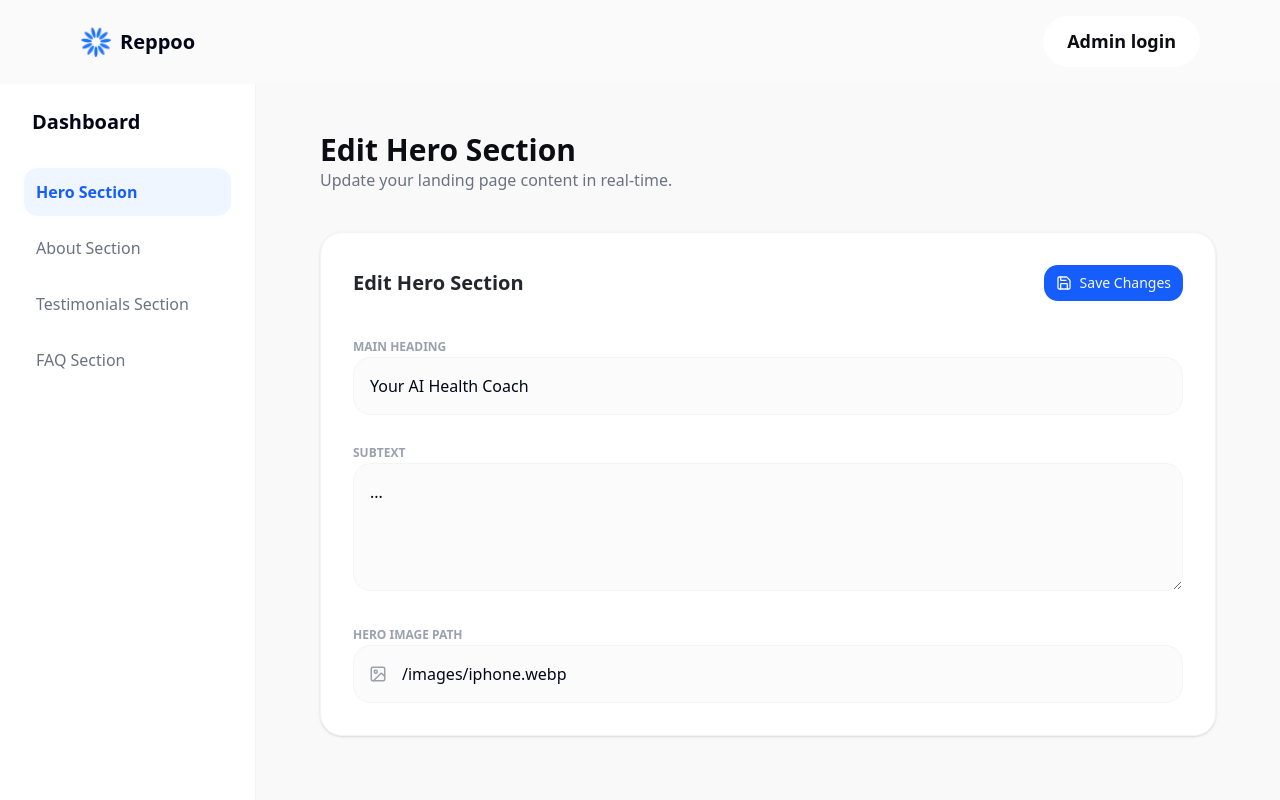
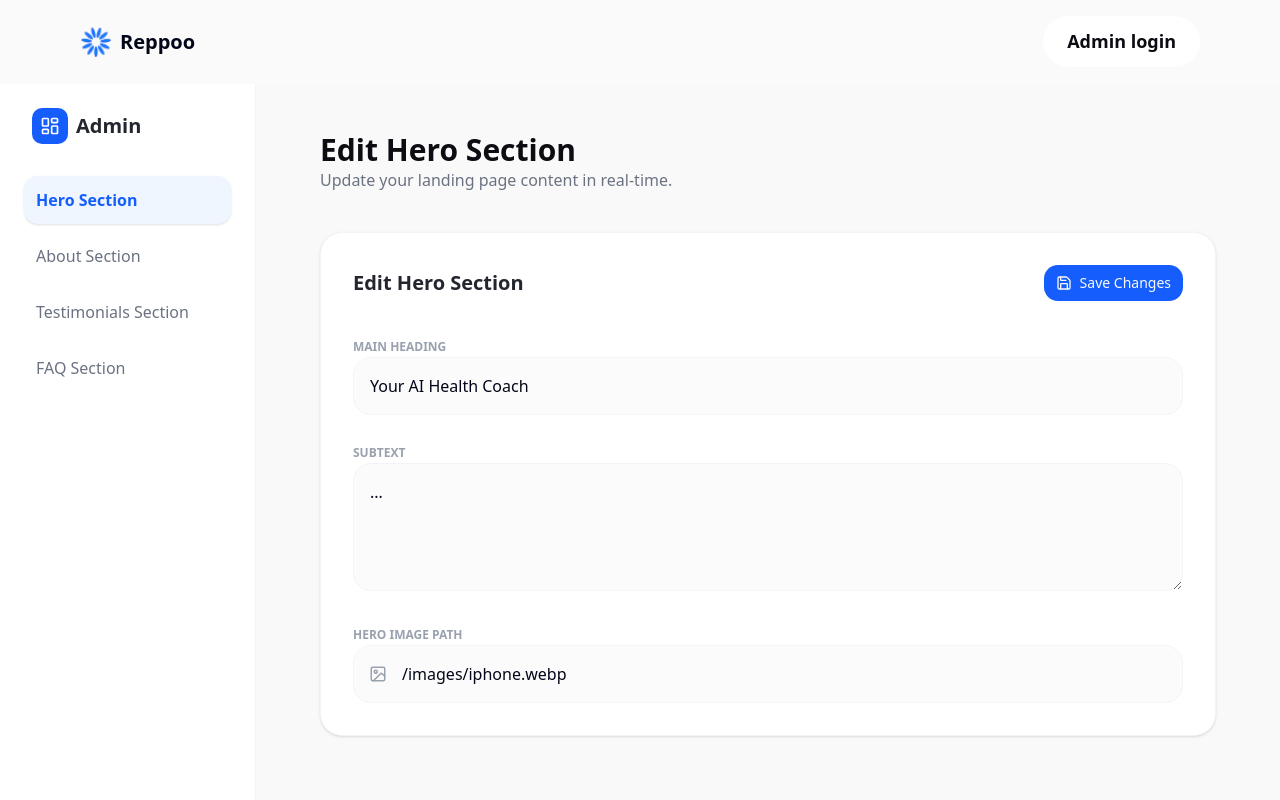
Before and after one commit to NirmalVG/reppoo, a Next.js app: page /dashboard in a window 1280 px wide. Shown: the top 800 px of the page. Built offline with nearby package versions, Linux system fonts and the light colour scheme; no server answers.

Commit message:
admin responsive

```diff
--- a/components/AdminSidebar.tsx
+++ b/components/AdminSidebar.tsx
@@ -1,16 +1,69 @@
+"use client"
+import { Menu, X, LayoutDashboard } from "lucide-react"
+import { useState } from "react"
+
 const sections = ["Hero", "About", "Testimonials", "FAQ"]
 
-export const AdminSidebar = ({ active, setActive }: any) => (
-  <aside className="w-64 bg-white border-r border-gray-100 p-6 flex flex-col gap-2">
-    <h2 className="text-xl font-bold mb-6 px-2">Dashboard</h2>
+export const AdminSidebar = ({ active, setActive }: any) => {
+  const [isOpen, setIsOpen] = useState(false)
+
+  const NavContent = () => (
+    <>
+      <div className="flex items-center gap-2 mb-8 px-2">
+        <div className="bg-blue-600 p-2 rounded-lg text-white">
+          <LayoutDashboard size={20} />
+        </div>
+        <h2 className="text-xl font-bold text-[#23262F]">Admin</h2>
+      </div>
+
+      <nav className="flex flex-col gap-2">
         {sections.map((s) => (
           <button
             key={s}
-        onClick={() => setActive(s)}
-        className={`text-left p-3 rounded-xl cursor-pointer transition-all ${active === s ? "bg-blue-50 text-blue-600 font-bold" : "text-gray-500 hover:bg-gray-50"}`}
+            onClick={() => {
+              setActive(s)
+              setIsOpen(false)
+            }}
+            className={`text-left p-3 rounded-xl cursor-pointer transition-all ${
+              active === s
+                ? "bg-blue-50 text-blue-600 font-bold shadow-sm"
+                : "text-gray-500 hover:bg-gray-50 hover:translate-x-1"
+            }`}
           >
             {s} Section
           </button>
         ))}
+      </nav>
+    </>
+  )
+
+  return (
+    <>
+      <div className="lg:hidden fixed top-4 left-4 z-50">
+        <button
+          onClick={() => setIsOpen(!isOpen)}
+          className="p-3 bg-white border border-gray-100 rounded-2xl shadow-lg text-gray-600"
+        >
+          {isOpen ? <X size={24} /> : <Menu size={24} />}
+        </button>
+      </div>
+
+      {isOpen && (
+        <div
+          className="lg:hidden fixed inset-0 bg-black/20 backdrop-blur-sm z-40"
+          onClick={() => setIsOpen(false)}
+        />
+      )}
+      <aside
+        className={`
+        fixed lg:static inset-y-0 left-0 z-40
+        w-64 bg-white border-r border-gray-100 p-6
+        transform transition-transform duration-300 ease-in-out
+        ${isOpen ? "translate-x-0" : "-translate-x-full lg:translate-x-0"}
+      `}
+      >
+        <NavContent />
       </aside>
+    </>
   )
+}
--- a/components/admin/TestimonialEditor.tsx
+++ b/components/admin/TestimonialEditor.tsx
@@ -44,8 +44,8 @@ export const TestimonialEditor = () => {
   }
 
   return (
-    <div className="space-y-6 animate-in fade-in duration-500">
-      <div className="flex justify-between items-center mb-8">
+    <div className="space-y-6 animate-in fade-in duration-500 pb-20 lg:pb-0">
+      <div className="flex flex-col sm:flex-row justify-between items-start sm:items-center gap-4 mb-8">
         <div>
           <h3 className="text-xl font-bold text-[#23262F]">
             Manage Testimonials
@@ -54,25 +54,27 @@ export const TestimonialEditor = () => {
             Add or edit user reviews for the landing page.
           </p>
         </div>
-        <div className="flex gap-3">
+
+        <div className="flex w-full sm:w-auto gap-3">
           <Button
             onClick={addTestimonial}
             variant="outline"
-            className="rounded-xl gap-2 cursor-pointer border-gray-200"
+            className="flex-1 sm:flex-none rounded-xl gap-2 cursor-pointer border-gray-200 h-11"
           >
-            <Plus size={18} /> Add New
+            <Plus size={18} /> <span className="hidden xs:inline">Add New</span>
+            <span className="xs:hidden">Add</span>
           </Button>
           <Button
             onClick={handleSave}
             disabled={isSaving}
-            className="bg-blue-600 hover:bg-blue-700 cursor-pointer text-white rounded-xl gap-2 min-w-[120px]"
+            className="flex-1 sm:flex-none bg-blue-600 hover:bg-blue-700 cursor-pointer text-white rounded-xl gap-2 min-w-[120px] h-11"
           >
             {isSaving ? (
               <Loader2 className="animate-spin" size={18} />
             ) : (
               <Save size={18} />
             )}
-            Save All
+            {isSaving ? "Saving..." : "Save All"}
           </Button>
         </div>
       </div>
@@ -82,18 +84,18 @@ export const TestimonialEditor = () => {
           safeTestimonials.map((item: any, index: number) => (
             <div
               key={item.id || index}
-              className="p-6 border border-gray-100 rounded-3xl bg-[#FBFBFB] relative group transition-all hover:border-blue-100 shadow-sm"
+              className="p-4 sm:p-6 border border-gray-100 rounded-2xl sm:rounded-3xl bg-[#FBFBFB] relative group transition-all hover:border-blue-100 shadow-sm"
             >
               <button
                 onClick={() => removeTestimonial(index)}
-                className="absolute -top-2 -right-2 p-2 cursor-pointer bg-white text-red-500 rounded-full opacity-0 group-hover:opacity-100 transition-opacity border border-red-100 shadow-sm hover:bg-red-50"
+                className="absolute -top-2 -right-2 p-2.5 cursor-pointer bg-white text-red-500 rounded-full sm:opacity-0 group-hover:opacity-100 transition-opacity border border-red-100 shadow-md hover:bg-red-50 z-10"
               >
                 <Trash2 size={16} />
               </button>
 
               <div className="grid grid-cols-1 md:grid-cols-2 gap-4 mb-4">
-                <div className="space-y-2">
-                  <label className="text-[10px] font-bold uppercase tracking-widest text-gray-400">
+                <div className="space-y-1.5">
+                  <label className="text-[10px] font-bold uppercase tracking-widest text-gray-400 ml-1">
                     Author Name
                   </label>
                   <input
@@ -101,12 +103,12 @@ export const TestimonialEditor = () => {
                     onChange={(e) =>
                       updateTestimonial(index, "author", e.target.value)
                     }
-                    className="w-full p-3 rounded-xl border border-gray-100 focus:ring-2 focus:ring-blue-500 outline-none text-sm"
+                    className="w-full p-3 rounded-xl border border-gray-100 bg-white focus:ring-2 focus:ring-blue-500 outline-none text-sm transition-all"
                     placeholder="e.g. Edgar Thompson"
                   />
                 </div>
-                <div className="space-y-2">
-                  <label className="text-[10px] font-bold uppercase tracking-widest text-gray-400">
+                <div className="space-y-1.5">
+                  <label className="text-[10px] font-bold uppercase tracking-widest text-gray-400 ml-1">
                     Role / Company
                   </label>
                   <input
@@ -114,14 +116,14 @@ export const TestimonialEditor = () => {
                     onChange={(e) =>
                       updateTestimonial(index, "subtitle", e.target.value)
                     }
-                    className="w-full p-3 rounded-xl border border-gray-100 focus:ring-2 focus:ring-blue-500 outline-none text-sm"
+                    className="w-full p-3 rounded-xl border border-gray-100 bg-white focus:ring-2 focus:ring-blue-500 outline-none text-sm transition-all"
                     placeholder="e.g. Health Enthusiast"
                   />
                 </div>
               </div>
 
-              <div className="space-y-2">
-                <label className="text-[10px] font-bold uppercase tracking-widest text-gray-400">
+              <div className="space-y-1.5">
+                <label className="text-[10px] font-bold uppercase tracking-widest text-gray-400 ml-1">
                   Testimonial Quote
                 </label>
                 <textarea
@@ -129,15 +131,16 @@ export const TestimonialEditor = () => {
                   onChange={(e) =>
                     updateTestimonial(index, "quote", e.target.value)
                   }
-                  className="w-full p-3 rounded-xl border border-gray-100 h-24 focus:ring-2 focus:ring-blue-500 outline-none resize-none text-sm leading-relaxed"
+                  className="w-full p-3 rounded-xl border border-gray-100 bg-white h-24 focus:ring-2 focus:ring-blue-500 outline-none resize-none text-sm leading-relaxed transition-all"
                   placeholder="What did the user say?"
                 />
               </div>
             </div>
           ))
         ) : (
-          <div className="text-center py-16 border-2 border-dashed border-gray-100 rounded-3xl text-gray-400">
-            No testimonials added yet. Click "Add New" to get started.
+          <div className="text-center py-12 sm:py-16 border-2 border-dashed border-gray-100 rounded-3xl text-gray-400 bg-gray-50/50">
+            <p className="text-sm">No testimonials added yet.</p>
+            <p className="text-xs mt-1">Click "Add New" to get started.</p>
           </div>
         )}
       </div>
--- a/layout/Header.tsx
+++ b/layout/Header.tsx
@@ -23,7 +23,7 @@ export default async function Header() {
       <div className="flex items-center gap-6">
         {isLoggedIn ? (
           <div className="flex items-center gap-4">
-            <div className="flex items-center gap-3">
+            <Link href="/dashboard" className="flex items-center gap-3">
               <div className="relative w-10 h-10 rounded-full overflow-hidden border border-gray-100">
                 <Image
                   src="/images/user.png"
@@ -38,7 +38,7 @@ export default async function Header() {
                 </p>
                 <p className="text-xs text-[#777E90]">edgarthomp@gmail.com</p>
               </div>
-            </div>
+            </Link>
 
             <form action={logoutAction}>
               <Button
```
Lines whose indentation alone changed are shown as unchanged.
